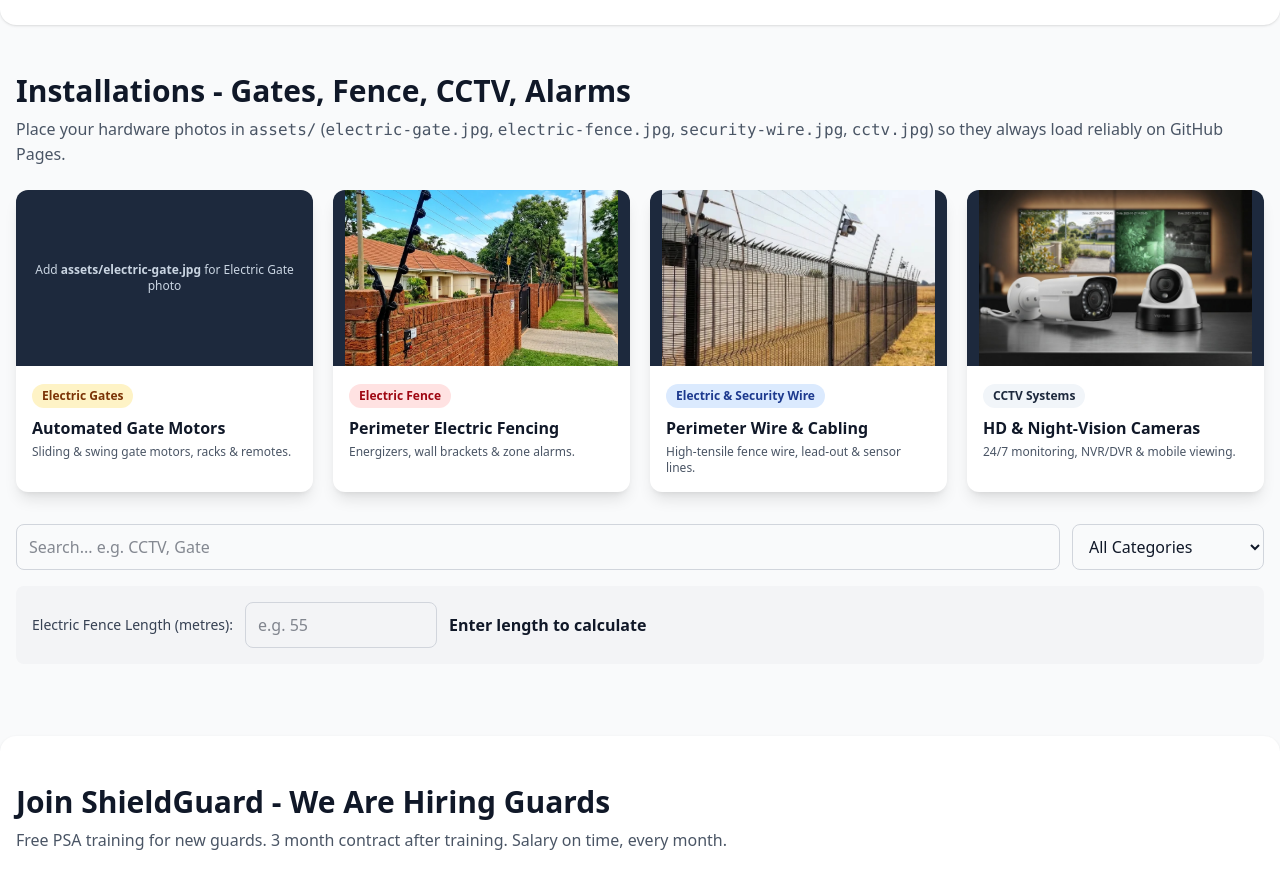
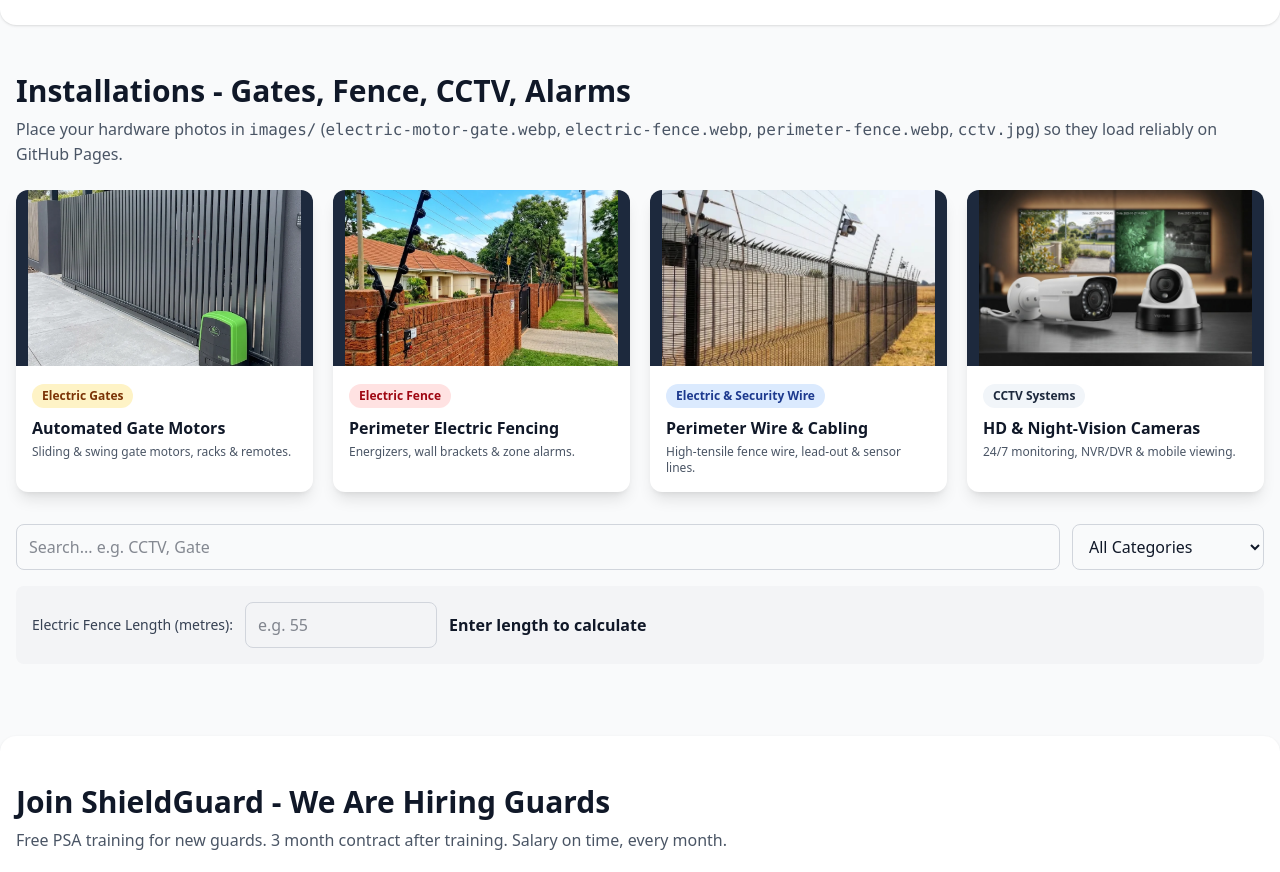
Before and after one commit to Munashe270891/shieldguard, a plain HTML site: page index.html in a window 1280 px wide. Shown: the part 1560-2432 px from the top of the page. Drawn offline with nearby package versions, Linux system fonts and the light colour scheme.

```diff
--- a/index.html
+++ b/index.html
@@ -184,19 +184,19 @@
     <section id="products" class="max-w-7xl mx-auto px-4 py-12">
       <h2 class="text-3xl font-bold">Installations - Gates, Fence, CCTV, Alarms</h2>
       <p class="text-gray-600 dark:text-gray-300 mt-2">
-        Place your hardware photos in <code>assets/</code> (<code>electric-gate.jpg</code>, <code>electric-fence.jpg</code>, <code>security-wire.jpg</code>, <code>cctv.jpg</code>) so they always load reliably on GitHub Pages.
+        Place your hardware photos in <code>images/</code> (<code>electric-motor-gate.webp</code>, <code>electric-fence.webp</code>, <code>perimeter-fence.webp</code>, <code>cctv.jpg</code>) so they load reliably on GitHub Pages.
       </p>
 
       <div class="grid grid-cols-1 sm:grid-cols-2 lg:grid-cols-4 gap-5 mt-6">
         <figure class="card">
           <div class="h-44 w-full bg-slate-800 flex items-center justify-center text-slate-300 text-xs p-3 text-center">
             <img
-              src="assets/electric-gate.jpg"
+              src="images/electric-motor-gate.webp"
               alt="Automated electric sliding gate and drive motor"
               class="h-44 w-full object-cover"
               onerror="this.style.display='none'; this.nextElementSibling.classList.remove('hidden');"
             >
-            <span class="hidden">Add <strong>assets/electric-gate.jpg</strong> for Electric Gate photo</span>
+            <span class="hidden">Add <strong>images/electric-motor-gate.webp</strong> for Electric Gate photo</span>
           </div>
           <figcaption class="p-4">
             <span class="badge bg-amber-100 text-amber-900 mb-2">Electric Gates</span>
@@ -208,12 +208,12 @@
         <figure class="card">
           <div class="h-44 w-full bg-slate-800 flex items-center justify-center text-slate-300 text-xs p-3 text-center">
             <img
-              src="images/electric-fence.WEBP"
+              src="images/electric-fence.webp"
               alt="Perimeter electric fence mounted along boundary wall"
               class="h-44 w-full object-cover"
               onerror="this.style.display='none'; this.nextElementSibling.classList.remove('hidden');"
             >
-            <span class="hidden">Add <strong>images/electric-fence.WEBP</strong> for Electric Fence photo</span>
+            <span class="hidden">Add <strong>images/electric-fence.webp</strong> for Electric Fence photo</span>
           </div>
           <figcaption class="p-4">
             <span class="badge bg-red-100 text-red-800 mb-2">Electric Fence</span>
@@ -225,12 +225,12 @@
         <figure class="card">
           <div class="h-44 w-full bg-slate-800 flex items-center justify-center text-slate-300 text-xs p-3 text-center">
             <img
-              src="images/perimeter-fence.WEBP"
+              src="images/perimeter-fence.webp"
               alt="High-tensile security wire and perimeter cabling"
               class="h-44 w-full object-cover"
               onerror="this.style.display='none'; this.nextElementSibling.classList.remove('hidden');"
             >
-            <span class="hidden">Add <strong>images/perimeter-fence.WEBP</strong> for Security Wire photo</span>
+            <span class="hidden">Add <strong>images/perimeter-fence.webp</strong> for Security Wire photo</span>
           </div>
           <figcaption class="p-4">
             <span class="badge bg-blue-100 text-blue-900 mb-2">Electric &amp; Security Wire</span>
```
